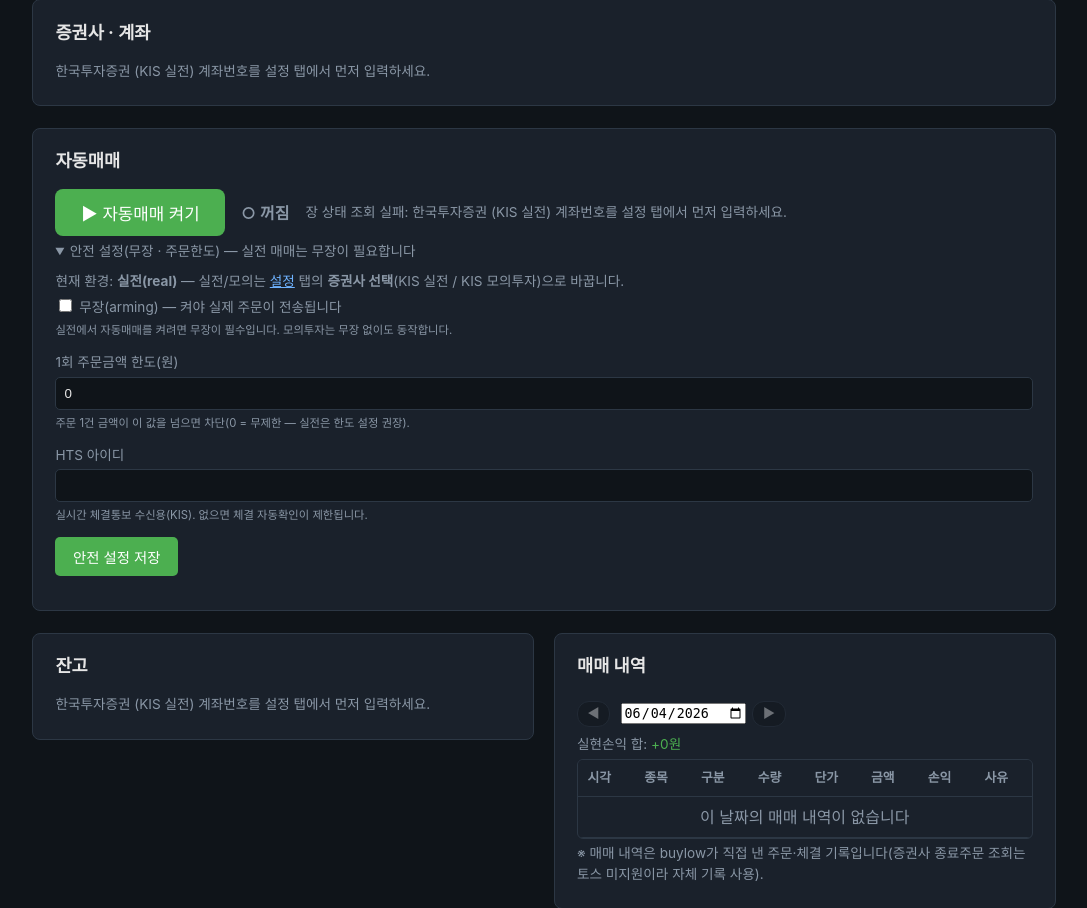
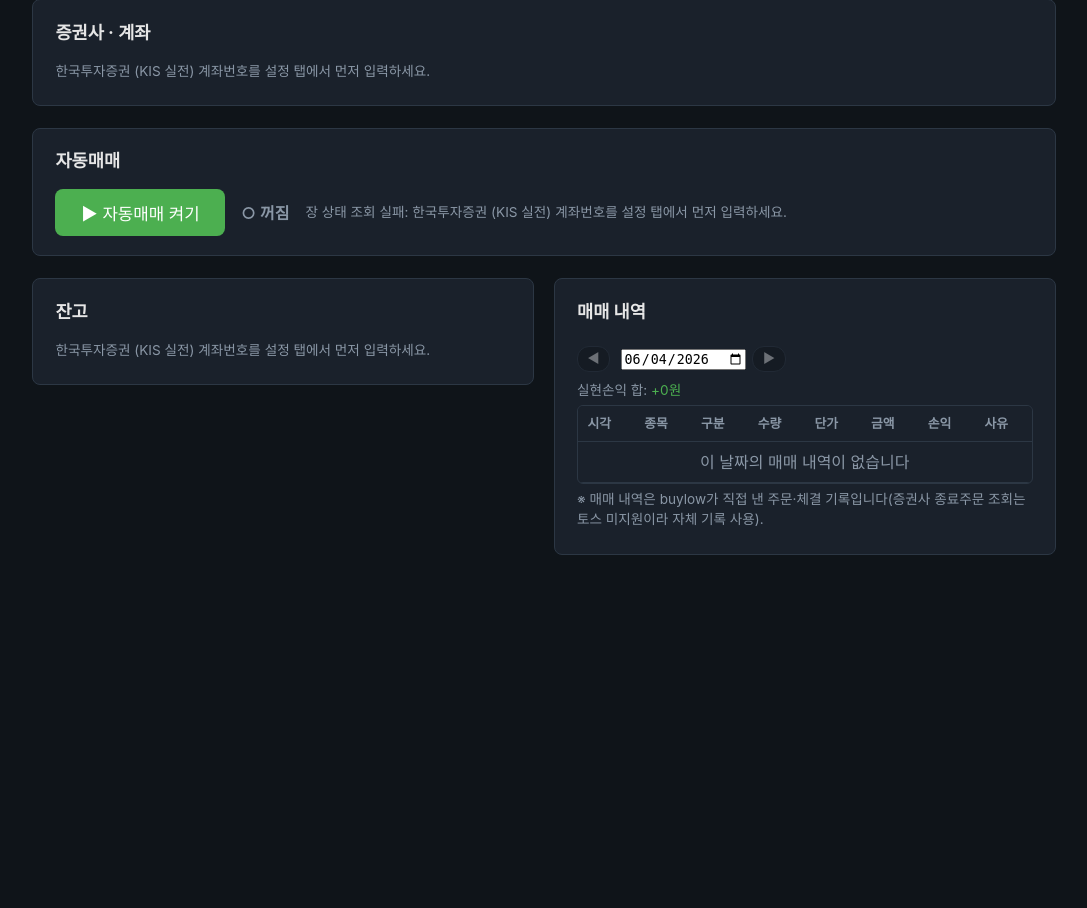
Before and after one commit to JeongSeongMok/buylow, a FastAPI app: page /trade in a window 1280 px wide. Shown: the part 220-1128 px from the top of the page, without its empty margins (96-1183 px from the left). After the commit the page ends 775 px from the top, so only its background shows below. Run offline with FastAPI, Linux system fonts and the light colour scheme; data that the repository does not hold is empty.

Commit message:
feat(dashboard): 매매 탭 단순화 — 환경배지는 모의만, 자동매매는 ON/OFF+장상태만
- A 환경 배지: 모의투자일 때만 '모의투자' 표시(실전이면 배지 숨김).
- D 자동매매: 안전설정(무장·주문한도·HTS ID) UI 제거. ON/OFF 토글 + 실행상태 +
  장상태 배지(장중/장마감/휴장) + 현재시각만 남김.
  (무장 가드·한도 등 백엔드 안전장치와 /trade/arm 라우트는 유지 — 실전 자동매매 ON은
   여전히 무장이 필요하므로 향후 실전 사용 시 UI를 다시 붙인다. 모의는 무장 불필요.)

테스트: 모의 배지 표시/실전 숨김, 안전설정 UI 부재 확인. (188 passed)

Co-Authored-By: Claude Opus 4.8 <noreply@anthropic.com>

```diff
--- a/orchestrator/dashboard/templates/trade.html
+++ b/orchestrator/dashboard/templates/trade.html
@@ -14,8 +14,7 @@
   <div class="bigtoggle">
     <span class="state">{{ account.broker_label }}</span>
     <span>계좌 <b>{{ account.account_no }}</b> · {{ account.account_type }}</span>
-    <span class="badge {{ 'real' if account.env == 'real' else 'demo' }}">
-      {{ '실전(real)' if account.env == 'real' else '모의투자(demo)' }}</span>
+    {% if account.env == 'demo' %}<span class="badge demo">모의투자</span>{% endif %}
   </div>
   {% else %}
   <p class="meta">{{ errors.account or '계좌 정보를 불러올 수 없습니다.' }}</p>
@@ -53,23 +52,6 @@
       <span class="meta">장 상태 조회 실패: {{ errors.market }}</span>
     {% endif %}
   </div>
-
-  {# 무장/한도 — 실주문 안전장치 (실전/모의 환경은 '설정' 탭의 증권사 선택이 결정) #}
-  <details class="help" {{ 'open' if live.env == 'real' and not live.armed else '' }}>
-    <summary class="meta">안전 설정(무장 · 주문한도) — 실전 매매는 무장이 필요합니다</summary>
-    <form method="post" action="/trade/arm" style="margin-top:0.6rem">
-      <p class="meta">현재 환경: <b>{{ '실전(real)' if live.env == 'real' else '모의투자(demo)' }}</b>
-        — 실전/모의는 <a href="/settings">설정</a> 탭의 <b>증권사 선택</b>(KIS 실전 / KIS 모의투자)으로 바꿉니다.</p>
-      <label><input type="checkbox" name="armed" value="1" {{ 'checked' if live.armed }}>
-        무장(arming) — 켜야 실제 주문이 전송됩니다
-        <small>실전에서 자동매매를 켜려면 무장이 필수입니다. 모의투자는 무장 없이도 동작합니다.</small></label>
-      <label>1회 주문금액 한도(원) <input type="text" name="max_order_amount" value="{{ live.max_order_amount }}" size="12">
-        <small>주문 1건 금액이 이 값을 넘으면 차단(0 = 무제한 — 실전은 한도 설정 권장).</small></label>
-      <label>HTS 아이디 <input type="text" name="hts_id" value="{{ live.hts_id }}" size="16">
-        <small>실시간 체결통보 수신용(KIS). 없으면 체결 자동확인이 제한됩니다.</small></label>
-      <button type="submit">안전 설정 저장</button>
-    </form>
-  </details>
 </section>
 
 <div class="cols2">
```
Also changed, not shown: tests/test_trade.py (+16 -1 lines).
